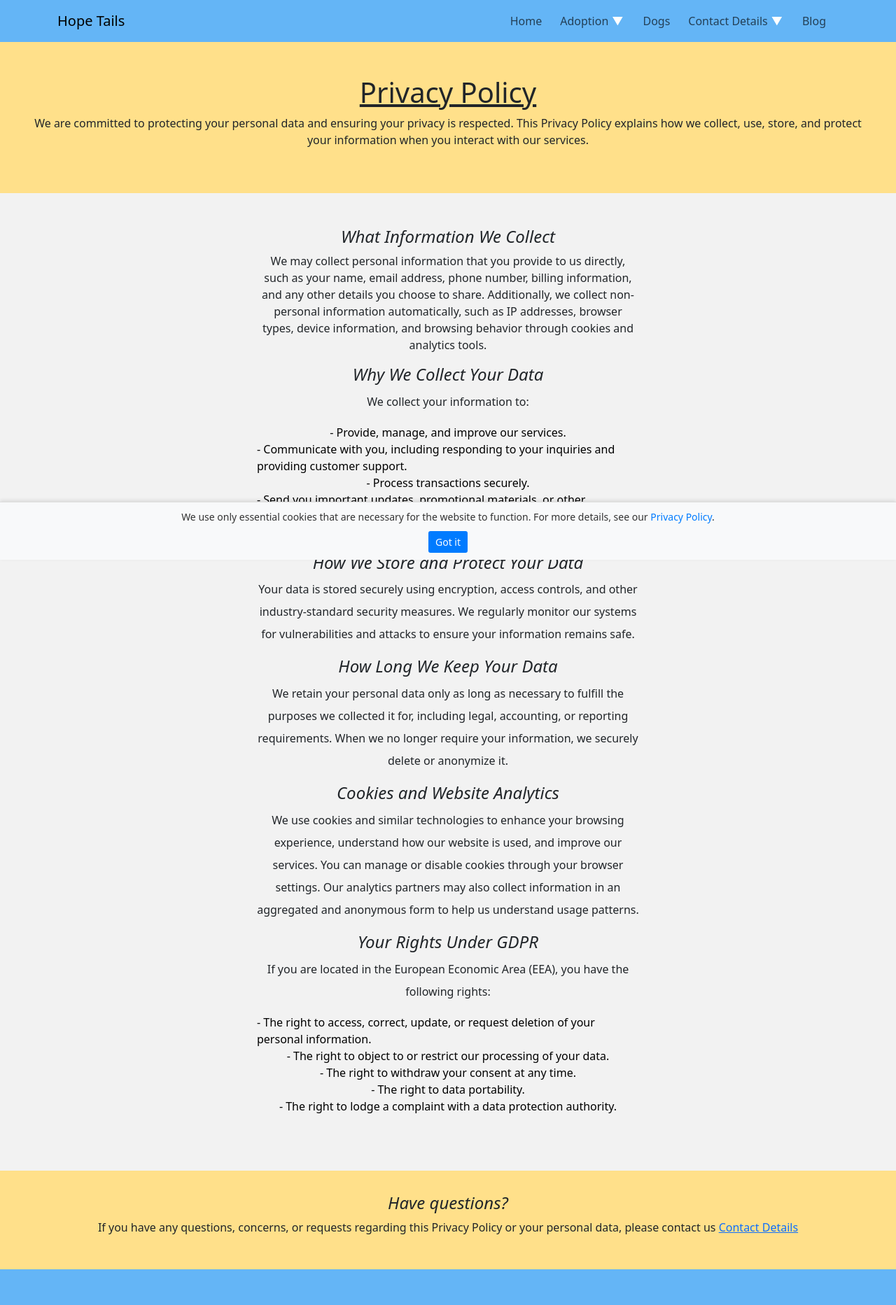
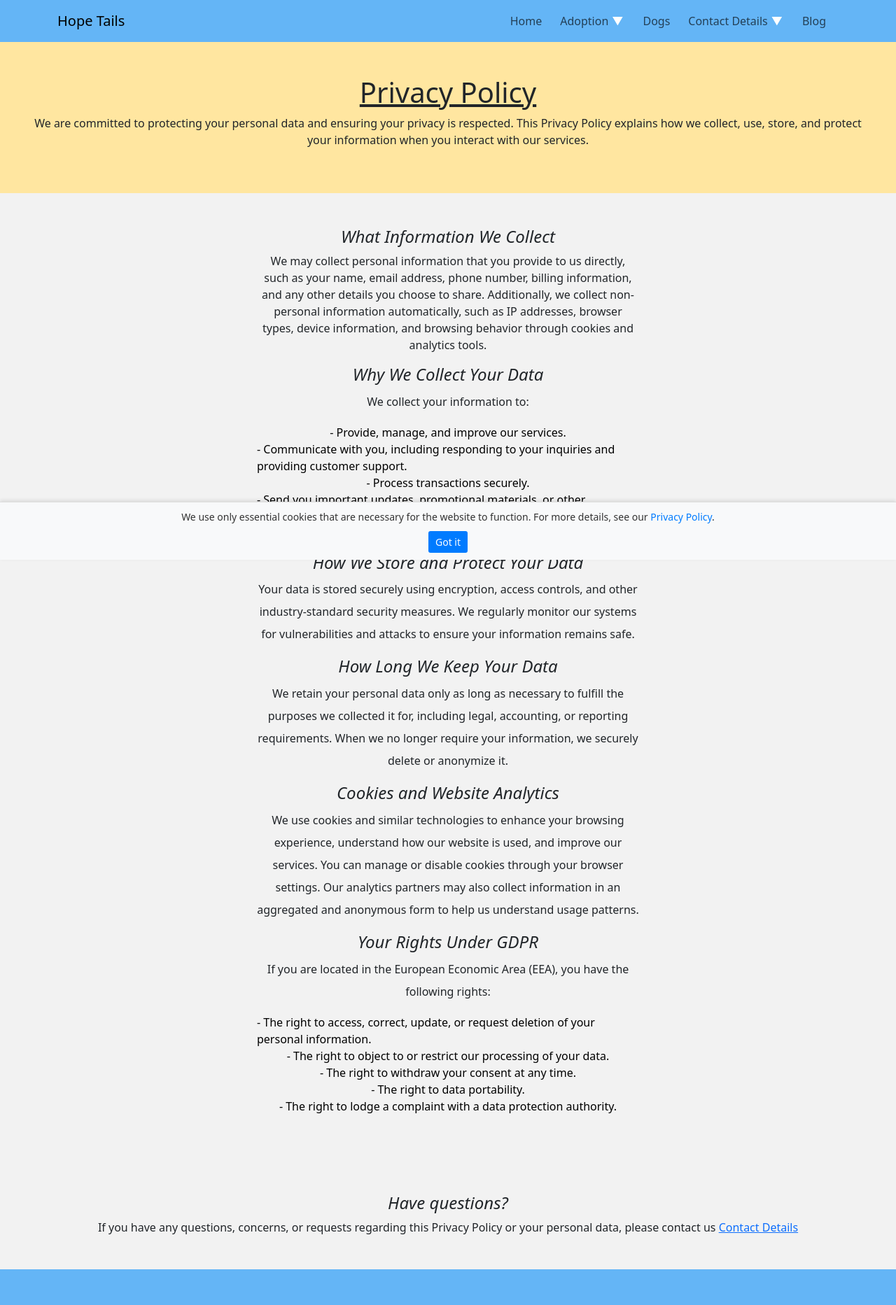
Before and after one commit to kristakorento/animal-rescue-adoption-website, a React (Vite) app: page /contact-details/privacy-policy in a window 1280 px wide. Shown: the top 1865 px of the page at 70% size. Built offline with nearby package versions, Linux system fonts and the light colour scheme.

Commit message:
Lisä korjauksia.

```diff
--- a/src/Nettisivujen_Koodit/FeesAndProcess.jsx
+++ b/src/Nettisivujen_Koodit/FeesAndProcess.jsx
@@ -120,7 +120,7 @@ function FeesAndProcess(){
             </div>
           </Container>
 
-          <div className='bg-color-yellow p-5' style={{ padding: "2rem", textAlign: "center" }}>
+          <div className='bg-color-yellow p-5' style={{padding: "2rem", textAlign: "center" }}>
             <h3>Post-Adoption Support</h3>
             <p>We offer Post-Adoption Support for every adoption.
                 You can read more about it on our <a href="InfoGuides.jsx">Infos & Guides page</a>
--- a/src/Nettisivujen_Koodit/PrivacyPolicy.jsx
+++ b/src/Nettisivujen_Koodit/PrivacyPolicy.jsx
@@ -5,7 +5,7 @@ import '../Nettisivujen_Tyylit/PrivacyPolicy.css';
 function PrivacyPolicy(){
     return(
         <div className='bg-color-grey'>
-        <div className='bg-color-yellow p-5' style={{ backgroundColor: "#ffe08a", padding: "2rem", textAlign: "center" }}>
+        <div className='bg-color-yellow p-5' style={{padding: "2rem", textAlign: "center" }}>
           <h1>Privacy Policy</h1>
           <p>
             We are committed to protecting your personal data and ensuring your privacy is respected.
@@ -70,7 +70,7 @@ function PrivacyPolicy(){
         </Row>
       </Container>
 
-      <div style={{ backgroundColor: "#ffe08a", padding: "2rem", textAlign: "center" }}>
+      <div style={{padding: "2rem", textAlign: "center" }}>
         <h3>Have questions?</h3>
         <p>
         If you have any questions, concerns, or requests regarding this Privacy Policy or your personal data, please contact us <a href="ContactDetails.jsx">Contact Details</a>
```
